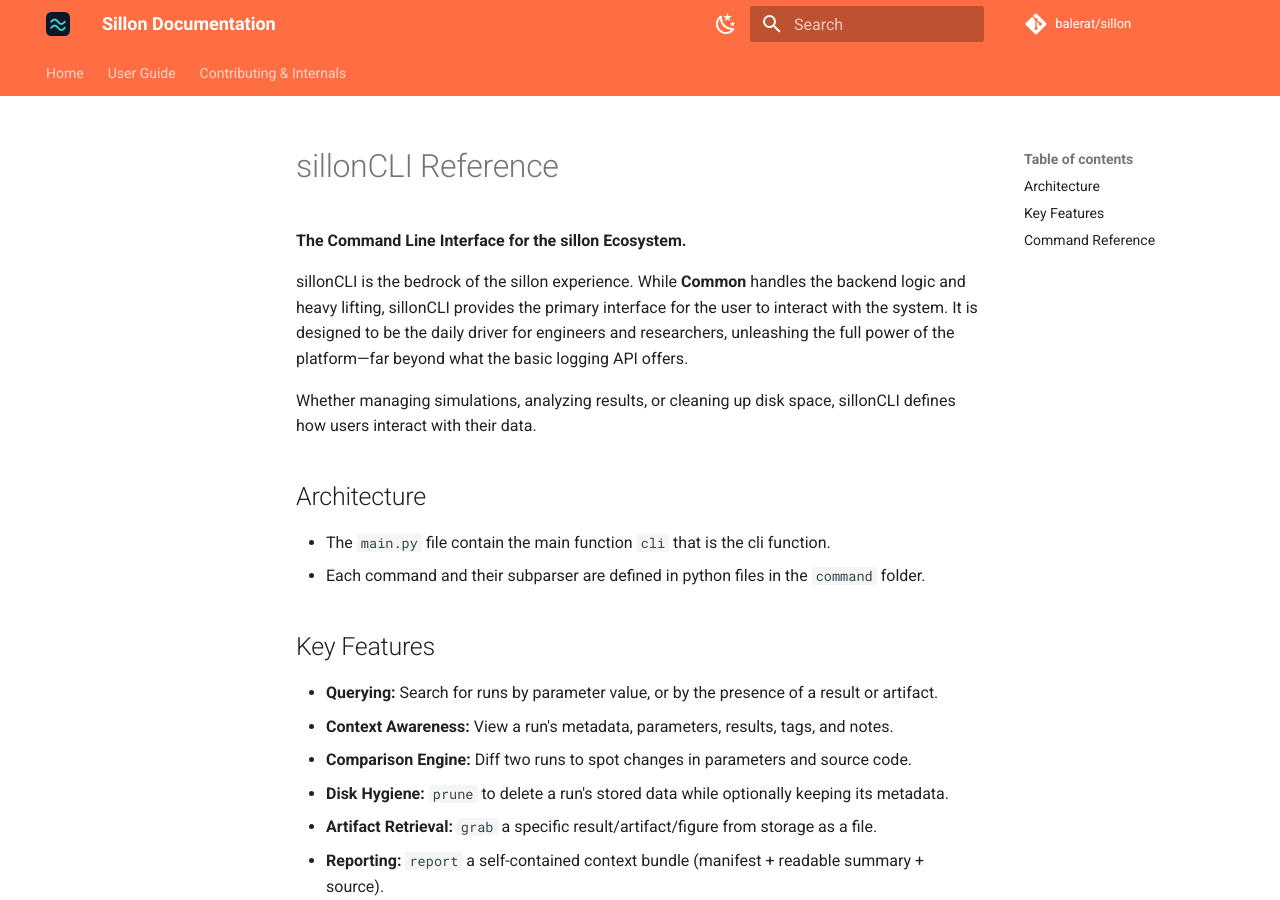
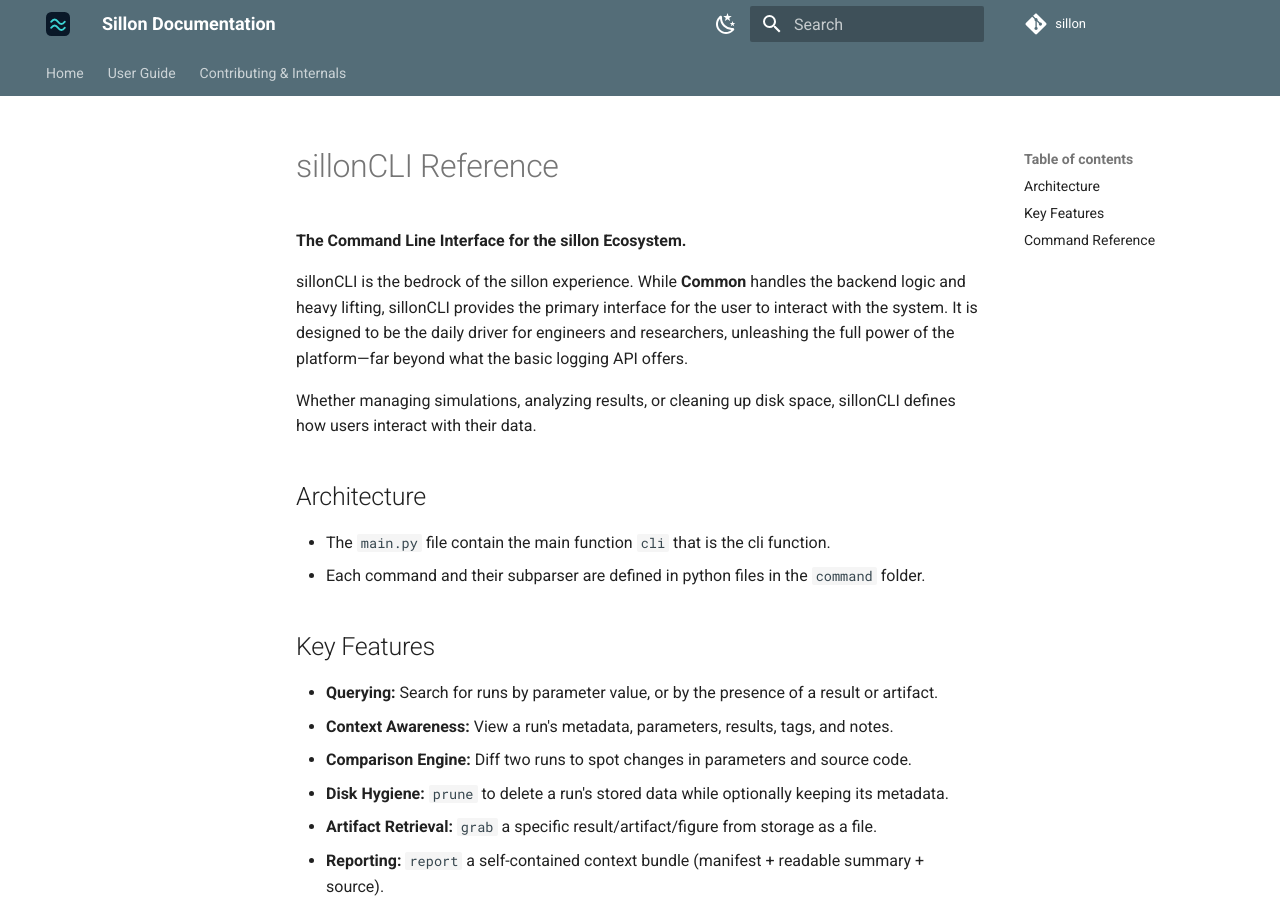
Before and after one commit to balerat/sillon, an MkDocs documentation site: the page built from docs/cli.md, in a window 1280 px wide and 900 px high. Built offline with MkDocs 1.6.1 and Material for MkDocs 9.7.7, drawn with Linux system fonts in a browser that asks for light colours; comment, search, counter and statistics services are not loaded.

Commit message:
changed theme color for doc

```diff
--- a/mkdocs.yml
+++ b/mkdocs.yml
@@ -1,7 +1,7 @@
 site_name: Sillon Documentation
-site_description: Git for simulations — log, track, and analyze simulation runs.
+site_description: log, track, and analyze simulation runs.
 repo_url: https://github.com/balerat/sillon
-repo_name: balerat/sillon
+repo_name: sillon
 
 theme:
   name: material
@@ -17,12 +17,12 @@ theme:
     - search.suggest
   palette:
     - scheme: default
-      primary: deep orange
+      primary: blue grey
       toggle:
         icon: material/weather-night
         name: Switch to dark mode
     - scheme: slate
-      primary: deep orange
+      primary: blue grey
       toggle:
         icon: material/weather-sunny
         name: Switch to light mode
```
